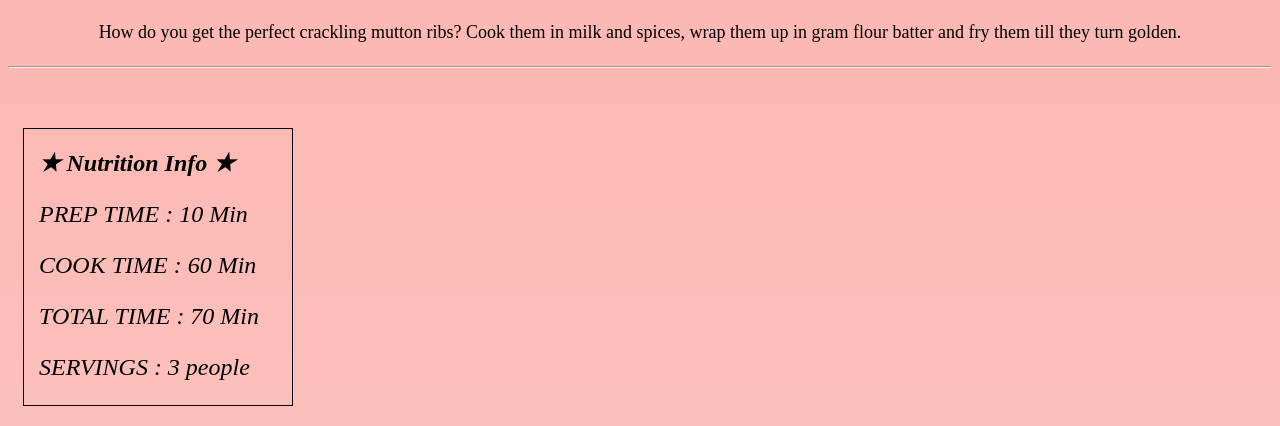
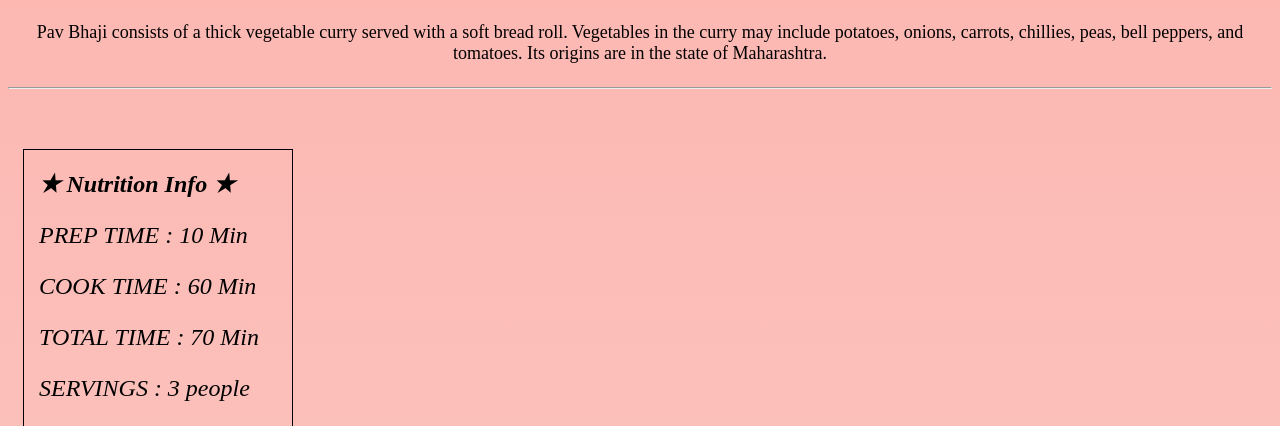
Before and after one commit to Dhar15/All-Recipe, a Django app: page /all_recipe/indian/maharashtrian/pavBhaji in a window 1280 px wide. Shown: the part 602-1028 px from the top of the page. Run offline with Django 3.2, Linux system fonts and the light colour scheme.

Commit message:
Update pavBhaji.html

```diff
--- a/all_recipe/templates/all_recipe/recipes/maharashtrian/pavBhaji.html
+++ b/all_recipe/templates/all_recipe/recipes/maharashtrian/pavBhaji.html
@@ -15,7 +15,8 @@ Pav Bhaji
 {% endblock %}
 
 {% block description %}
-How do you get the perfect crackling mutton ribs? Cook them in milk and spices, wrap them up in gram flour batter and fry them till they turn golden.{% endblock %}
+Pav Bhaji consists of a thick vegetable curry served with a soft bread roll. Vegetables in the curry may include potatoes, onions, carrots, chillies, peas, bell peppers, and tomatoes. Its origins are in the state of Maharashtra.
+{% endblock %}
 
 {% block prepTime %} 10 Min {%endblock%}
 {% block cookTime %} 60 Min {%endblock%}
```
